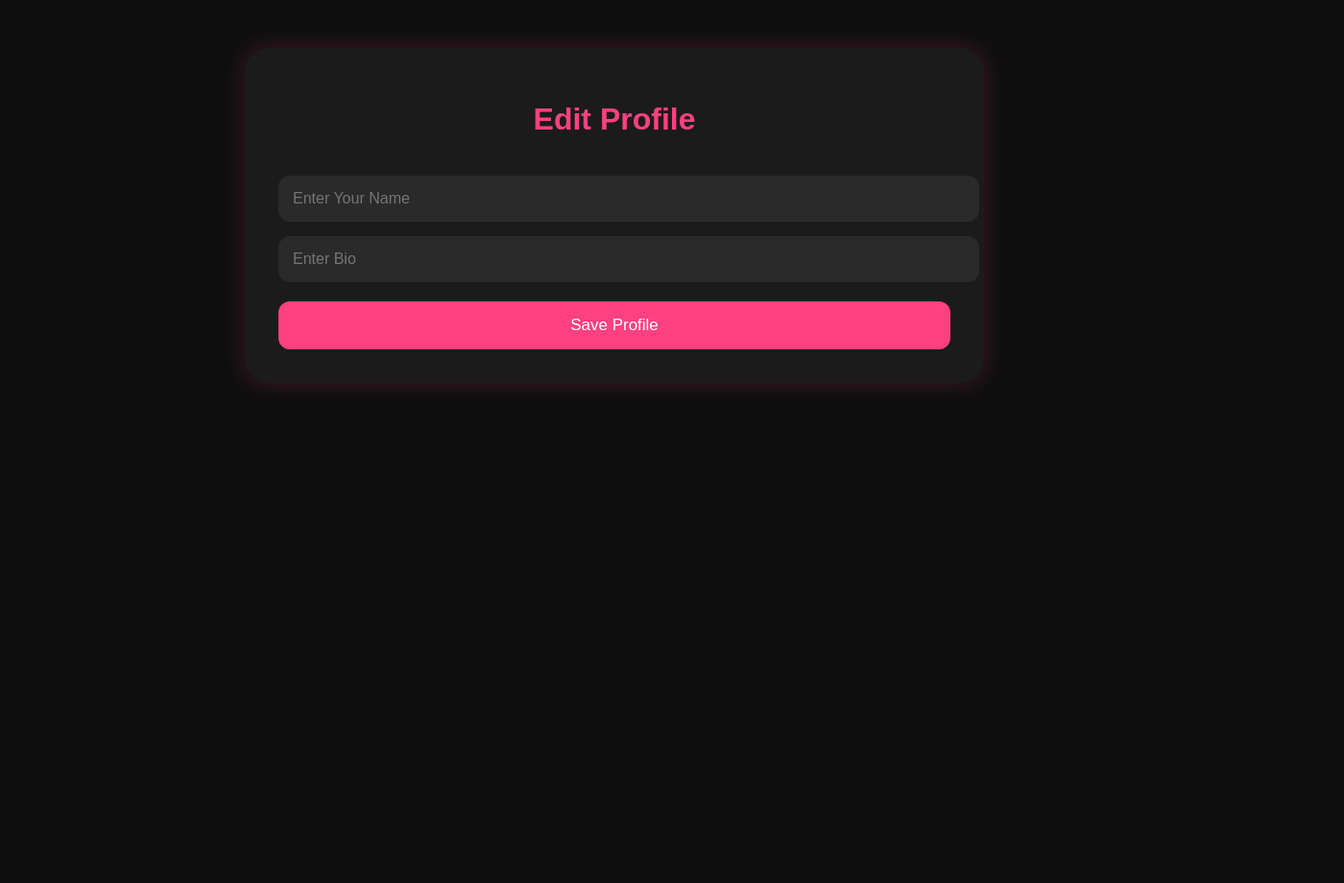
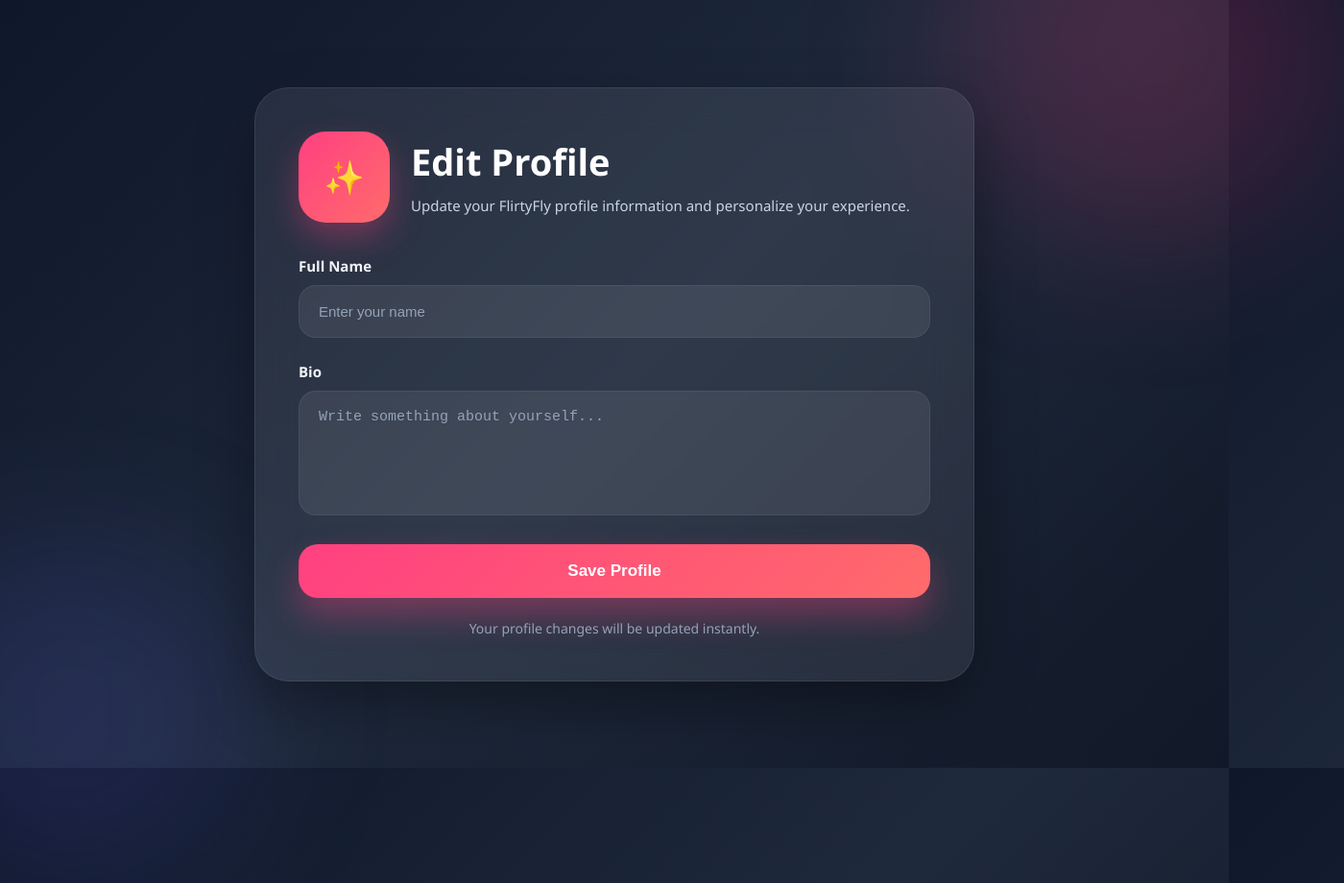
Before and after one commit to demodemosams/flirtyfly, a website: page public/edit-profile.html in a window 1280 px wide. Shown: the whole page at 96% size, 1400 px wide, since content can reach past the window. Before the commit the page ends 800 px from the top, so only its background shows below. Drawn offline with Linux system fonts and the light colour scheme.

Commit message:
Update edit-profile.html

```diff
--- a/public/edit-profile.html
+++ b/public/edit-profile.html
@@ -10,90 +10,313 @@
   content="width=device-width, initial-scale=1.0"
 >
 
-<title>Edit Profile</title>
+<title>Edit Profile - FlirtyFly</title>
 
 <style>
 
+*{
+  margin:0;
+  padding:0;
+  box-sizing:border-box;
+}
+
 body{
 
-  margin:0;
+  min-height:100vh;
 
-  padding:0;
+  font-family:Segoe UI,sans-serif;
 
-  background:#0f0f0f;
+  background:
+  linear-gradient(
+    135deg,
+    #0f172a,
+    #1e293b,
+    #111827
+  );
 
-  font-family:Arial,sans-serif;
+  display:flex;
+
+  justify-content:center;
+
+  align-items:center;
+
+  padding:30px;
+
+  overflow:hidden;
+
+  color:white;
+}
+
+/* BACKGROUND GLOW */
+body::before{
+
+  content:"";
+
+  position:absolute;
+
+  width:400px;
+  height:400px;
+
+  background:
+  rgba(255,64,129,0.18);
+
+  border-radius:50%;
+
+  top:-150px;
+  right:-120px;
+
+  filter:blur(80px);
+}
+
+body::after{
+
+  content:"";
+
+  position:absolute;
+
+  width:350px;
+  height:350px;
+
+  background:
+  rgba(99,102,241,0.15);
+
+  border-radius:50%;
+
+  bottom:-120px;
+  left:-100px;
+
+  filter:blur(80px);
+}
+
+/* MAIN CARD */
+.page-container{
+
+  position:relative;
+
+  z-index:2;
+
+  width:100%;
+
+  max-width:750px;
+
+  background:
+  rgba(255,255,255,0.08);
+
+  backdrop-filter:blur(22px);
+
+  border:1px solid rgba(255,255,255,0.08);
+
+  border-radius:35px;
+
+  padding:45px;
+
+  box-shadow:
+  0 25px 60px rgba(0,0,0,0.35);
+}
+
+/* HEADER */
+.profile-header{
+
+  display:flex;
+
+  align-items:center;
+
+  gap:22px;
+
+  margin-bottom:35px;
+}
+
+/* PROFILE IMAGE */
+.profile-image{
+
+  width:95px;
+  height:95px;
+
+  border-radius:28px;
+
+  background:
+  linear-gradient(
+    135deg,
+    #ff4081,
+    #ff6b6b
+  );
+
+  display:flex;
+
+  justify-content:center;
+  align-items:center;
+
+  font-size:34px;
+
+  font-weight:bold;
+
+  box-shadow:
+  0 15px 35px rgba(255,64,129,0.35);
+}
+
+/* TEXT */
+.header-text h1{
+
+  font-size:38px;
+
+  margin-bottom:8px;
+}
+
+.header-text p{
+
+  color:#cbd5e1;
+
+  font-size:15px;
+
+  line-height:1.6;
+}
+
+/* FORM */
+.form-group{
+
+  margin-bottom:25px;
+}
+
+.form-group label{
+
+  display:block;
+
+  margin-bottom:10px;
+
+  font-size:15px;
+
+  font-weight:600;
+
+  color:#f1f5f9;
+}
+
+/* INPUTS */
+input,
+textarea{
+
+  width:100%;
+
+  padding:18px 20px;
+
+  border:none;
+
+  border-radius:18px;
+
+  background:
+  rgba(255,255,255,0.08);
+
+  border:1px solid rgba(255,255,255,0.06);
 
   color:white;
 
+  font-size:15px;
+
+  outline:none;
+
+  transition:0.3s;
 }
 
-.page-container{
+textarea{
 
-  max-width:700px;
+  resize:none;
 
-  margin:50px auto;
-
-  background:#1b1b1b;
-
-  padding:35px;
-
-  border-radius:25px;
-
-  box-shadow:0 0 25px rgba(255,64,129,0.2);
-
+  min-height:130px;
 }
 
-h1{
+input::placeholder,
+textarea::placeholder{
 
-  color:#ff4081;
-
-  margin-bottom:25px;
-
-  text-align:center;
-
+  color:#94a3b8;
 }
 
-input{
+input:focus,
+textarea:focus{
 
-  width:100%;
+  border:1px solid rgba(255,64,129,0.4);
 
-  padding:15px;
-
-  border:none;
-
-  border-radius:12px;
-
-  margin-top:15px;
-
-  background:#2a2a2a;
-
-  color:white;
-
-  font-size:16px;
-
+  box-shadow:
+  0 0 0 4px rgba(255,64,129,0.15);
 }
 
+/* BUTTON */
 button{
 
   width:100%;
 
-  padding:15px;
-
-  margin-top:20px;
+  padding:18px;
 
   border:none;
 
-  border-radius:12px;
+  border-radius:20px;
 
-  background:#ff4081;
+  background:
+  linear-gradient(
+    135deg,
+    #ff4081,
+    #ff6b6b
+  );
 
   color:white;
 
   font-size:17px;
 
+  font-weight:600;
+
   cursor:pointer;
 
+  transition:0.3s;
+
+  box-shadow:
+  0 18px 35px rgba(255,64,129,0.35);
+}
+
+button:hover{
+
+  transform:translateY(-4px);
+
+  box-shadow:
+  0 22px 40px rgba(255,64,129,0.45);
+}
+
+/* BOTTOM */
+.bottom-note{
+
+  margin-top:22px;
+
+  text-align:center;
+
+  color:#94a3b8;
+
+  font-size:14px;
+}
+
+/* MOBILE */
+@media(max-width:700px){
+
+  .page-container{
+
+    padding:30px 22px;
+  }
+
+  .profile-header{
+
+    flex-direction:column;
+
+    align-items:flex-start;
+  }
+
+  .header-text h1{
+
+    font-size:30px;
+  }
+
+  .profile-image{
+
+    width:80px;
+    height:80px;
+
+    font-size:28px;
+  }
 }
 
 </style>
@@ -104,31 +327,92 @@ button{
 
 <div class="page-container">
 
+  <!-- HEADER -->
+  <div class="profile-header">
+
+    <div class="profile-image">
+
+      ✨
+
+    </div>
+
+    <div class="header-text">
+
       <h1>
         Edit Profile
       </h1>
 
+      <p>
+        Update your FlirtyFly profile information and personalize your experience.
+      </p>
+
+    </div>
+
+  </div>
+
+  <!-- NAME -->
+  <div class="form-group">
+
+    <label>
+      Full Name
+    </label>
+
     <input
       type="text"
       id="profileName"
-  placeholder="Enter Your Name"
+      placeholder="Enter your name"
     >
 
-<input
-  type="text"
+  </div>
+
+  <!-- BIO -->
+  <div class="form-group">
+
+    <label>
+      Bio
+    </label>
+
+    <textarea
       id="profileBio"
-  placeholder="Enter Bio"
->
+      placeholder="Write something about yourself..."
+    ></textarea>
 
+  </div>
+
+  <!-- BUTTON -->
   <button
     onclick="saveProfile()"
   >
+
     Save Profile
+
   </button>
+
+  <div class="bottom-note">
+
+    Your profile changes will be updated instantly.
+
+  </div>
 
 </div>
 
 <script>
+
+document.getElementById(
+  "profileName"
+).value =
+
+  localStorage.getItem(
+    "userName"
+  ) || "";
+
+document.getElementById(
+  "profileBio"
+).value =
+
+  localStorage.getItem(
+    "userBio"
+  ) || "";
 
 async function saveProfile(){
 
```
Lines whose indentation alone changed are shown as unchanged.
